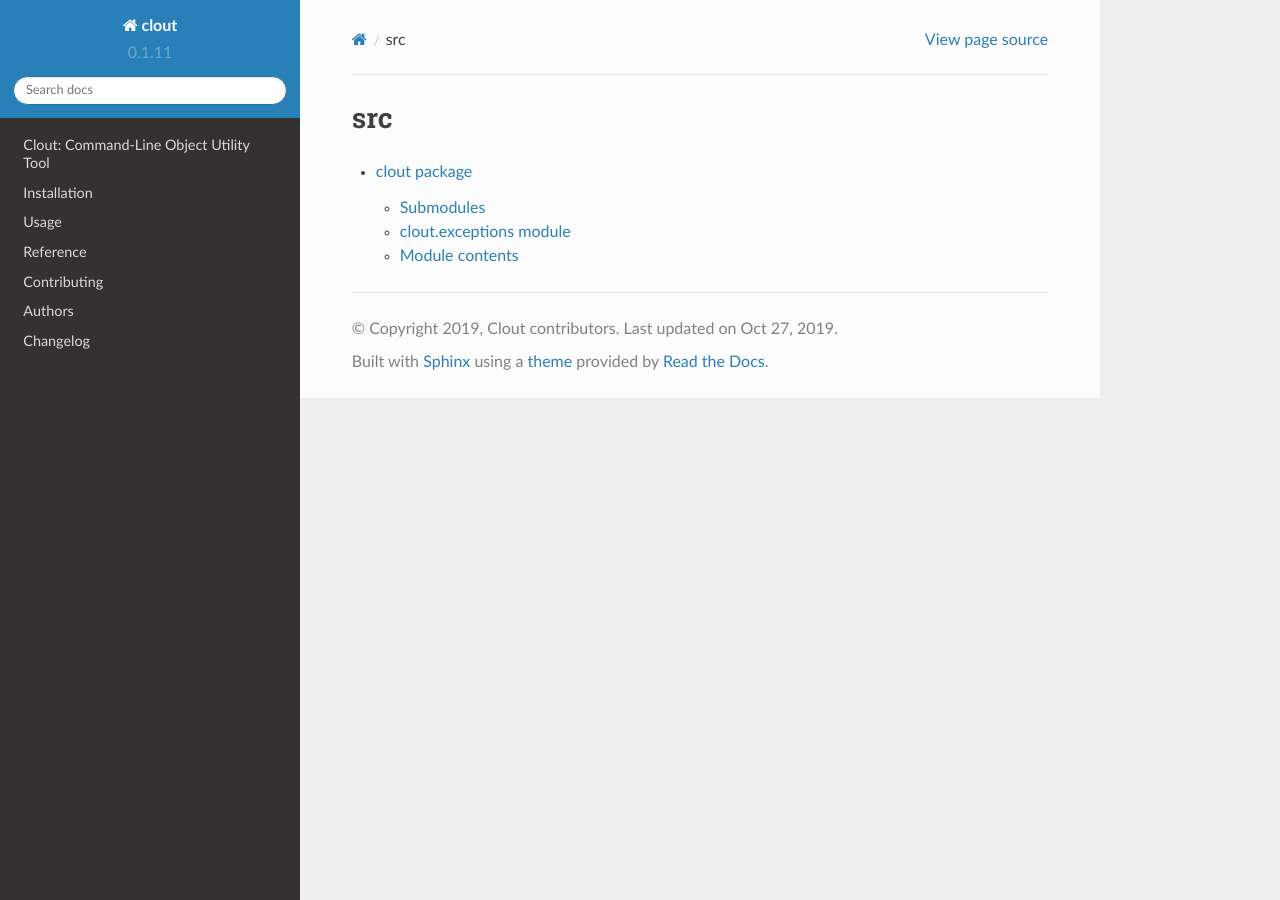
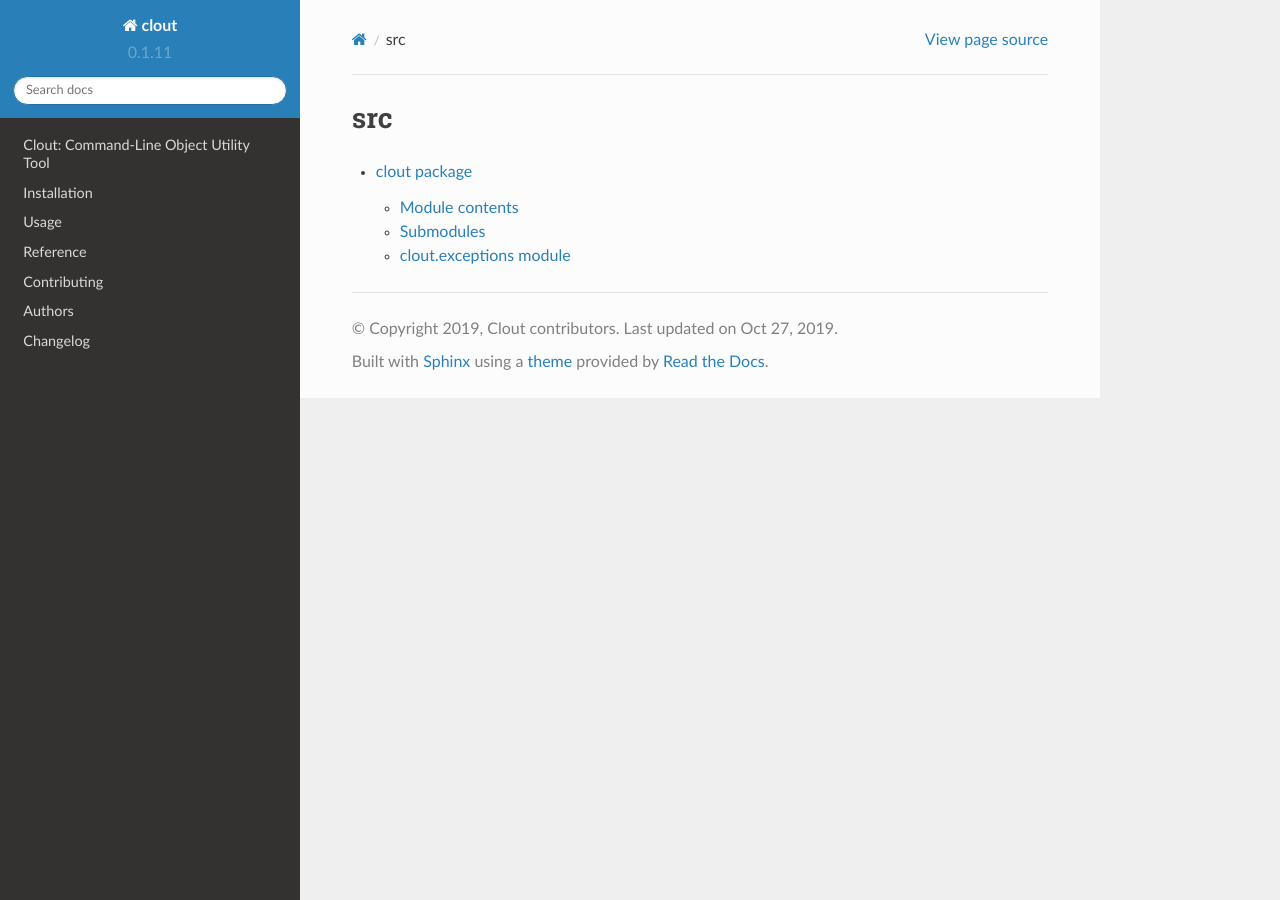
Before and after one commit to sanzoghenzo/clout, a Sphinx documentation site: the page built from docs/reference/modules.rst, in a window 1280 px wide. Built offline with Sphinx 7.4.7 and the Read the Docs theme 2.0.0, drawn with Linux system fonts in a browser that asks for light colours; some of the changed lines change nothing that is shown.

Commit message:
Fix doc order

```diff
--- a/docs/reference/clout.rst
+++ b/docs/reference/clout.rst
@@ -1,5 +1,15 @@
 clout package
 =============
+
+
+Module contents
+---------------
+
+.. automodule:: clout
+   :members:
+   :undoc-members:
+   :show-inheritance:
+
 
 Submodules
 ----------
@@ -11,12 +21,3 @@ clout.exceptions module
    :members:
    :undoc-members:
    :show-inheritance:
-
-
-Module contents
----------------
-
-.. automodule:: clout
-   :members:
-   :undoc-members:
-   :show-inheritance:
```
